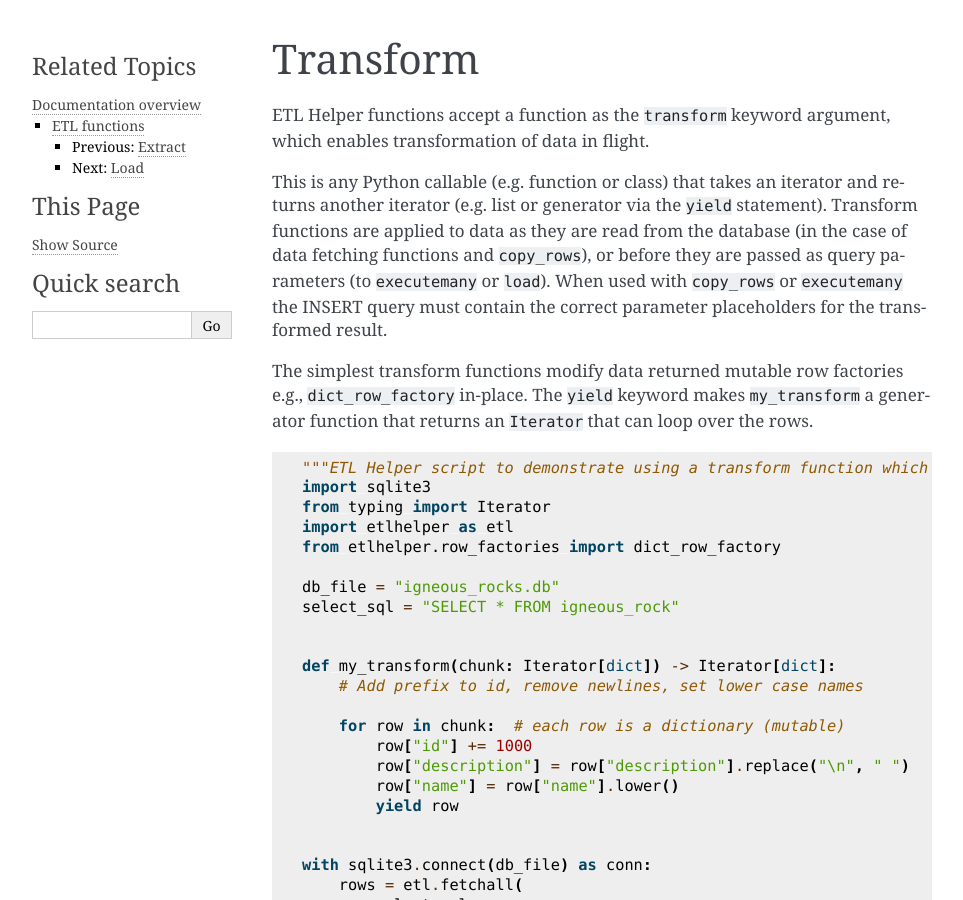
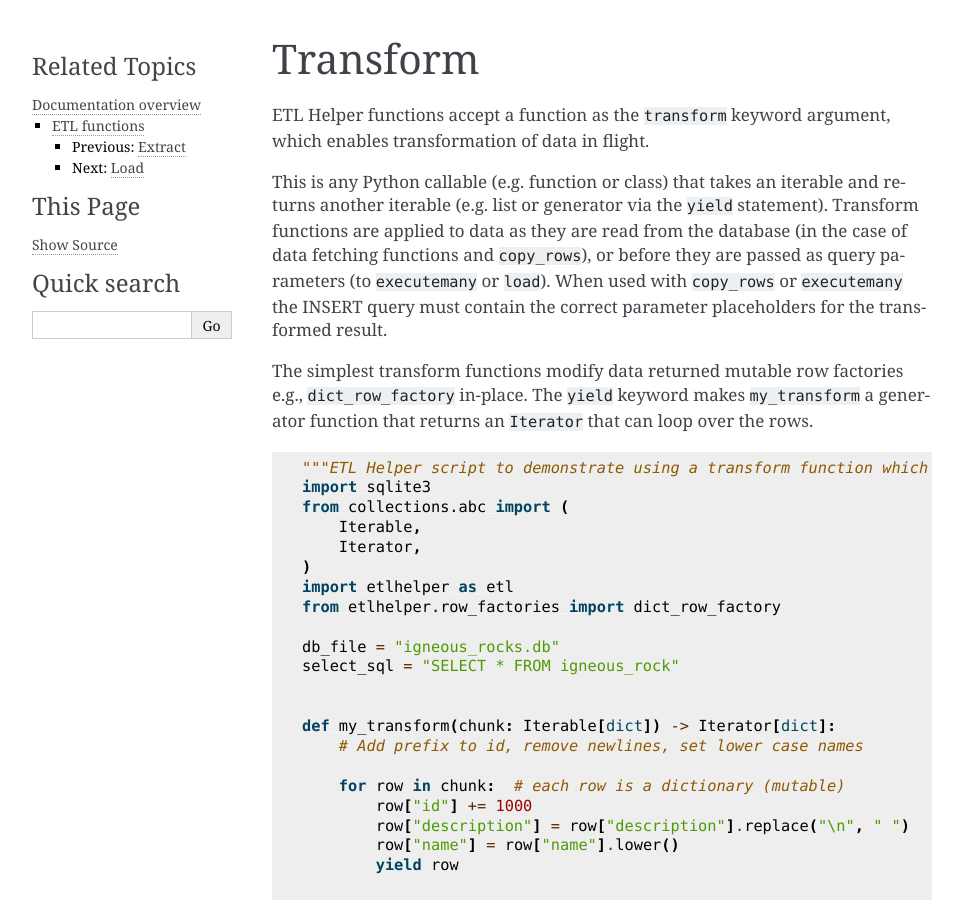
Before and after one commit to BritishGeologicalSurvey/etlhelper, a Sphinx documentation site: the page built from docs/etl_functions/transform.rst, in a window 1280 px wide and 900 px high. Shown: the whole window, without its empty margins (148-1111 px from the left). Built offline with Sphinx 7.4.7, drawn with Linux system fonts in a browser that asks for light colours.

Commit message:
Update docs to reflect that transform functions take an Iterable, not an Interator

```diff
--- a/docs/code_demos/transform/demo_yield.py
+++ b/docs/code_demos/transform/demo_yield.py
@@ -1,6 +1,9 @@
 """ETL Helper script to demonstrate using a transform function which yields individual rows."""
 import sqlite3
-from typing import Iterator
+from collections.abc import (
+    Iterable,
+    Iterator,
+)
 import etlhelper as etl
 from etlhelper.row_factories import dict_row_factory
 
@@ -8,7 +11,7 @@ db_file = "igneous_rocks.db"
 select_sql = "SELECT * FROM igneous_rock"
 
 
-def my_transform(chunk: Iterator[dict]) -> Iterator[dict]:
+def my_transform(chunk: Iterable[dict]) -> Iterator[dict]:
     # Add prefix to id, remove newlines, set lower case names
 
     for row in chunk:  # each row is a dictionary (mutable)
--- a/docs/etl_functions/transform.rst
+++ b/docs/etl_functions/transform.rst
@@ -6,8 +6,8 @@ Transform
 ETL Helper functions accept a function as the ``transform`` keyword argument,
 which enables transformation of data in flight.
 
-This is any Python callable (e.g. function or class) that takes an iterator
-and returns another iterator (e.g. list or generator via the ``yield``
+This is any Python callable (e.g. function or class) that takes an iterable
+and returns another iterable (e.g. list or generator via the ``yield``
 statement).
 Transform functions are applied to data as they are read
 from the database (in the case of data fetching functions and
```
